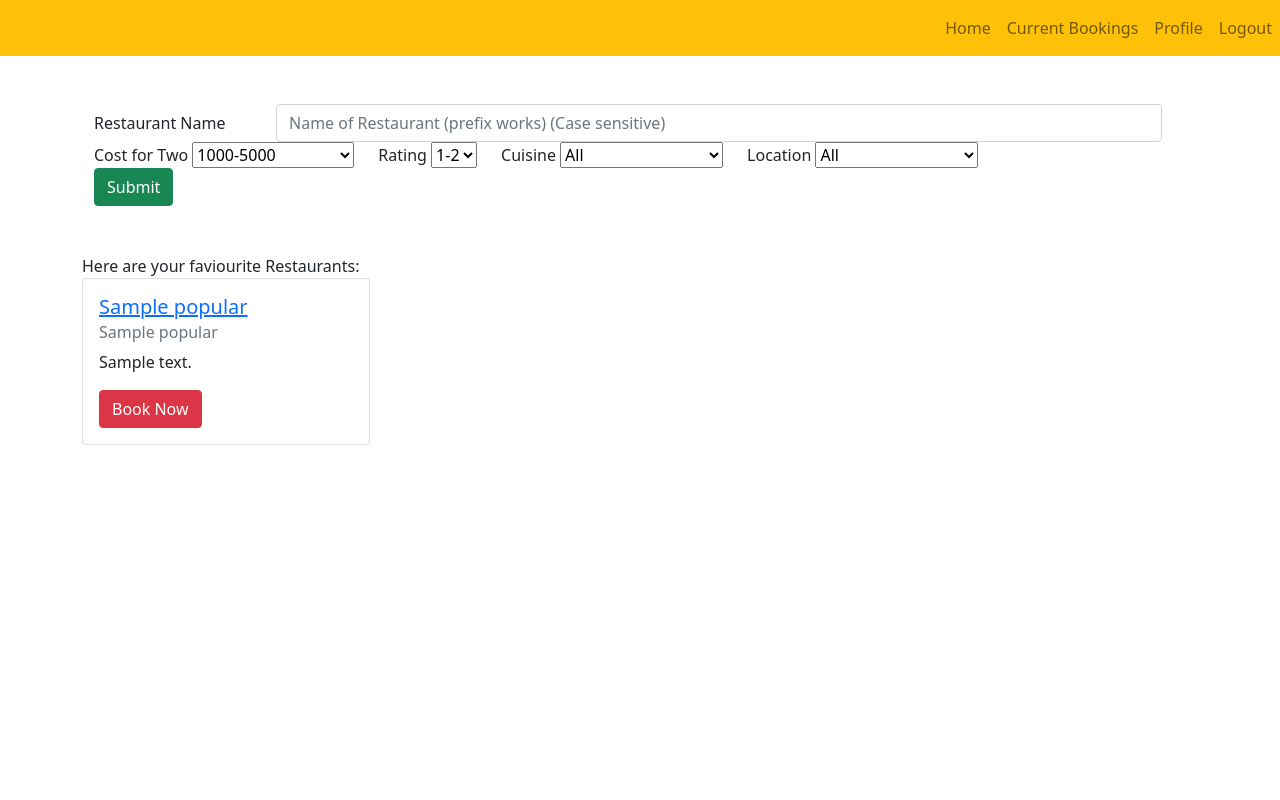
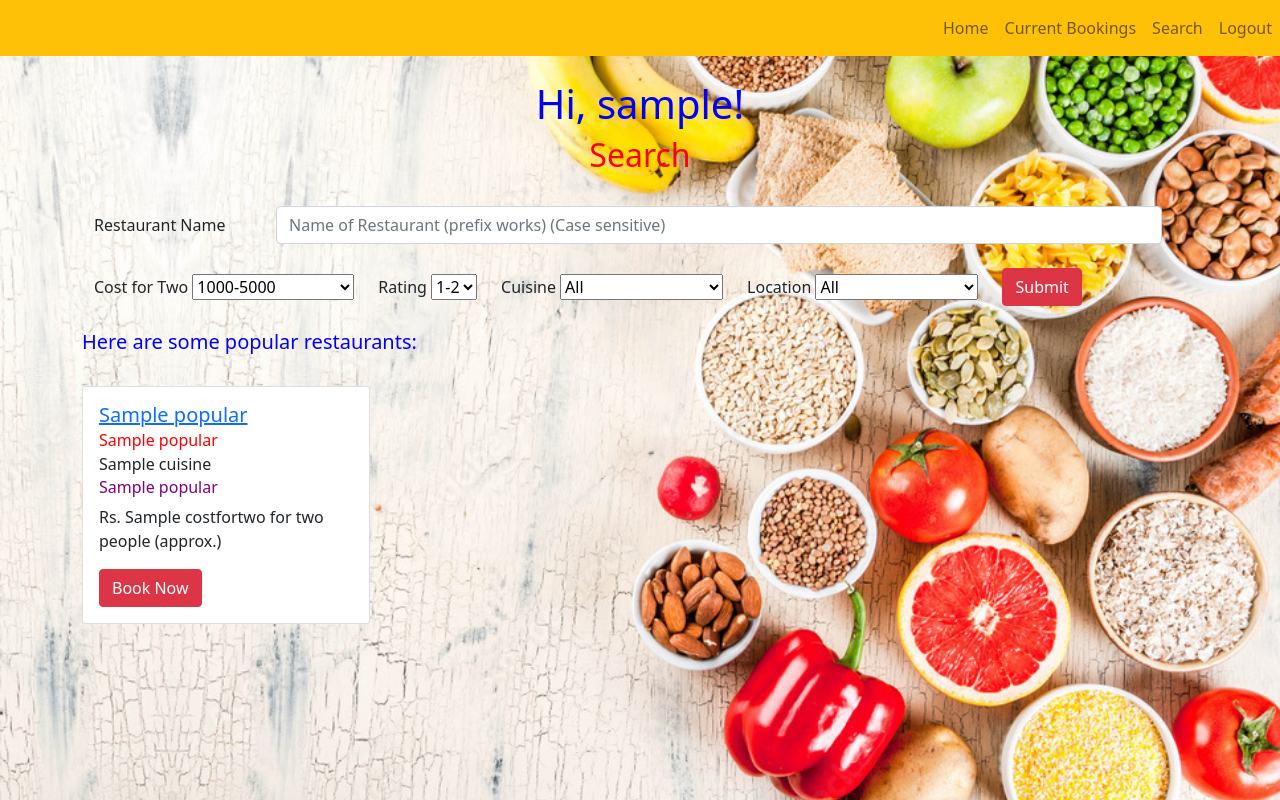
Before and after one commit to rishi1001/DBMS-Project-Restaurant-Booking-Portal, a Flask app: page /profile in a window 1280 px wide. Run offline with Flask 2, Linux system fonts and the light colour scheme; the visitor is signed in with stand-in values (Sample User, id 1); a database or web service that is not in the repository returns one stand-in record (values such as "Sample title"); some libraries are stand-ins or nearby versions.

Commit message:
search complete

```diff
--- a/app.py
+++ b/app.py
@@ -271,17 +271,21 @@ def home():
 def profile():
     if session.get('userid') <= 0:
         return redirect(url_for('home'))
+    conn = get_db_connection()
+    cur = conn.cursor()
+    cur.execute("SELECT username FROM user_login WHERE userid = %s",(session['userid'],))
+    userid=cur.fetchall()[0][0]
     if request.method == 'POST' and request.form['type_'] == '0':
         # how to know if user has actually selected it ?
         cost = int(request.form['cost'])
         if cost==0:
             costlow = 0
+            costhigh = 1000
+        elif cost==1:
+            costlow = 1000
             costhigh = 5000
-        elif cost==1:
+        elif cost==2:
             costlow = 5000
-            costhigh = 10000
-        elif cost==2:
-            costlow = 10000
             costhigh = 999999999
         else:
             costlow = 0
@@ -290,8 +294,6 @@ def profile():
         cuisine = request.form['cuisine']
         rest_pre = request.form['restname']
         location = request.form['location']
-        conn = get_db_connection()
-        cur = conn.cursor()
         cur.execute("SELECT cuisineid FROM cuisinesref WHERE name = %s",(cuisine,))
         print(cuisine)
         if cuisine != 'All':
@@ -311,80 +313,112 @@ def profile():
         if location == 'All':
             if rating==5 and cuisine=='All':
                 if rest_pre=="":
-                    q1 = "SELECT restaurants.name,url,restaurants.restaurantid,address,listedref.name FROM restaurants,listedref WHERE listedref.listedid = restuarants.listedid and costfortwo<%s and costfortwo>=%s limit 10;"
+                    q1 = "SELECT restaurants.name,url,restaurants.restaurantid,address,listedref.name,locationref.name,costfortwo FROM restaurants,listedref,locationref WHERE listedref.listedid = restaurants.listedid and restaurants.locationid=locationref.locationid and costfortwo<%s and costfortwo>=%s limit 100;"
                     cur.execute(q1,(costhigh,costlow))
                 else:
-                    q1 = "SELECT restaurants.name,url,restaurants.restaurantid,address,listedref.name FROM restaurants,cuisines,listedref WHERE costfortwo<%s and costfortwo>=%s and name like %s and restuarants.listedid = listedref.listedid limit 10;"
+                    q1 = "SELECT restaurants.name,url,restaurants.restaurantid,address,listedref.name,locationref.name,costfortwo FROM restaurants,listedref,locationref WHERE costfortwo<%s and costfortwo>=%s and restaurants.name like %s and restaurants.listedid = listedref.listedid and restaurants.locationid=locationref.locationid limit 100;"
                     cur.execute(q1,(costhigh,costlow,rest_pre+'%'))
             elif rating==5 and cuisine!='All':
                 if rest_pre=="":
-                    q1 = "SELECT restaurants.name,url,restaurants.restaurantid,address,listedref.name FROM restaurants,cuisines,listedref WHERE costfortwo<%s and costfortwo>=%s and restaurants.restaurantid = cuisines.restaurantid and cuisines.cuisineid = %s and restuarants.listedid = listedref.listedid limit 10;"
+                    q1 = "SELECT restaurants.name,url,restaurants.restaurantid,address,listedref.name,locationref.name,costfortwo FROM restaurants,cuisines,listedref,locationref WHERE costfortwo<%s and costfortwo>=%s and restaurants.restaurantid = cuisines.restaurantid and cuisines.cuisineid = %s and restaurants.listedid = listedref.listedid and restaurants.locationid=locationref.locationid limit 100;"
                     cur.execute(q1,(costhigh,costlow,cuisineid))
                 else:
-                    q1 = "SELECT restaurants.name,url,restaurants.restaurantid,address,listedref.name FROM restaurants,cuisines,listedref WHERE costfortwo<%s and costfortwo>=%s and name like %s and restaurants.restaurantid = cuisines.restaurantid and cuisines.cuisineid = %s and restuarants.listedid = listedref.listedid limit 10;"
+                    q1 = "SELECT restaurants.name,url,restaurants.restaurantid,address,listedref.name,locationref.name,costfortwo FROM restaurants,cuisines,listedref,locationref WHERE costfortwo<%s and costfortwo>=%s and restaurants.name like %s and restaurants.restaurantid = cuisines.restaurantid and cuisines.cuisineid = %s and restaurants.listedid = listedref.listedid and restaurants.locationid=locationref.locationid limit 100;"
                     cur.execute(q1,(costhigh,costlow,rest_pre+'%',cuisineid))
             elif rating!=5 and cuisine=='All':
                 if rest_pre=="":
-                    q1 = "SELECT restaurants.name,url,restaurants.restaurantid,address,listedref.name FROM restaurants,listedref WHERE costfortwo<%s and costfortwo>=%s and rating < %s and rating>=%s and restuarants.listedid = listedref.listedid limit 10;"
+                    q1 = "SELECT restaurants.name,url,restaurants.restaurantid,address,listedref.name,locationref.name,costfortwo FROM restaurants,listedref,locationref WHERE costfortwo<%s and costfortwo>=%s and rating < %s and rating>=%s and restaurants.listedid = listedref.listedid and restaurants.locationid=locationref.locationid limit 100;"
                     cur.execute(q1,(costhigh,costlow,rating+1,rating))
                 else:
-                    q1 = "SELECT restaurants.name,url,restaurants.restaurantid,address,listedref.name FROM restaurants,cuisines,listedref WHERE costfortwo<%s and costfortwo>=%s and name like %s and rating < %s and rating>=%s and restuarants.listedid = listedref.listedid limit 10;"
+                    q1 = "SELECT restaurants.name,url,restaurants.restaurantid,address,listedref.name,locationref.name,costfortwo FROM restaurants,listedref,locationref WHERE costfortwo<%s and costfortwo>=%s and restaurants.name like %s and rating < %s and rating>=%s and restaurants.listedid = listedref.listedid and restaurants.locationid=locationref.locationid limit 100;"
                     cur.execute(q1,(costhigh,costlow,rest_pre+'%',rating+1,rating))
             else:
                 if rest_pre=="":
-                    q1 = "SELECT restaurants.name,url,restaurants.restaurantid,address,listedref.name FROM restaurants,cuisines,listedref WHERE costfortwo<%s and costfortwo>=%s and rating < %s and rating>=%s and restaurants.restaurantid = cuisines.restaurantid and cuisines.cuisineid = %s and restuarants.listedid = listedref.listedid limit 10;"
+                    q1 = "SELECT restaurants.name,url,restaurants.restaurantid,address,listedref.name,locationref.name,costfortwo FROM restaurants,cuisines,listedref,locationref WHERE costfortwo<%s and costfortwo>=%s and rating < %s and rating>=%s and restaurants.restaurantid = cuisines.restaurantid and cuisines.cuisineid = %s and restaurants.listedid = listedref.listedid and restaurants.locationid=locationref.locationid limit 100;"
                     cur.execute(q1,(costhigh,costlow,rating+1,rating,cuisineid))
                 else:
-                    q1 = "SELECT restaurants.name,url,restaurants.restaurantid,address,listedref.name FROM restaurants,cuisines,listedref WHERE costfortwo<%s and costfortwo>=%s and name like %s and rating < %s and rating>=%s and restaurants.restaurantid = cuisines.restaurantid and cuisines.cuisineid = %s and restuarants.listedid = listedref.listedid limit 10;"
+                    q1 = "SELECT restaurants.name,url,restaurants.restaurantid,address,listedref.name,locationref.name,costfortwo FROM restaurants,cuisines,listedref,locationref WHERE costfortwo<%s and costfortwo>=%s and restaurants.name like %s and rating < %s and rating>=%s and restaurants.restaurantid = cuisines.restaurantid and cuisines.cuisineid = %s and restaurants.listedid = listedref.listedid and restaurants.locationid=locationref.locationid limit 100;"
                     cur.execute(q1,(costhigh,costlow,rest_pre+'%',rating+1,rating,cuisineid))
         else:
             if rating==5 and cuisine=='All':
                 if rest_pre=="":
-                    q1 = "SELECT restaurants.name,url,restaurants.restaurantid,address,listedref.name FROM restaurants,listedref WHERE costfortwo<%s and costfortwo>=%s and locationid=%s and restuarants.listedid = listedref.listedid limit 10;"
+                    q1 = "SELECT restaurants.name,url,restaurants.restaurantid,address,listedref.name,locationref.name,costfortwo FROM restaurants,listedref,locationref WHERE costfortwo<%s and costfortwo>=%s and restaurants.locationid=%s and restaurants.listedid = listedref.listedid and restaurants.locationid=locationref.locationid limit 100;"
                     cur.execute(q1,(costhigh,costlow,locationid))
                 else:
-                    q1 = "SELECT restaurants.name,url,restaurants.restaurantid,address,listedref.name FROM restaurants,cuisines,listedref WHERE costfortwo<%s and costfortwo>=%s and name like %s and locationid=%s and restuarants.listedid = listedref.listedid limit 10;"
+                    q1 = "SELECT restaurants.name,url,restaurants.restaurantid,address,listedref.name,locationref.name,costfortwo FROM restaurants,listedref,locationref WHERE costfortwo<%s and costfortwo>=%s and restaurants.name like %s and restaurants.locationid=%s and restaurants.listedid = listedref.listedid and restaurants.locationid=locationref.locationid limit 100;"
                     cur.execute(q1,(costhigh,costlow,rest_pre+'%',locationid))
             elif rating==5 and cuisine!='All':
                 if rest_pre=="":
-                    q1 = "SELECT restaurants.name,url,restaurants.restaurantid,address,listedref.name FROM restaurants,cuisines,listedref WHERE costfortwo<%s and costfortwo>=%s and locationid=%s and restaurants.restaurantid = cuisines.restaurantid and cuisines.cuisineid = %s and restuarants.listedid = listedref.listedid limit 10;"
+                    q1 = "SELECT restaurants.name,url,restaurants.restaurantid,address,listedref.name,locationref.name,costfortwo FROM restaurants,cuisines,listedref,locationref WHERE costfortwo<%s and costfortwo>=%s and restaurants.locationid=%s and restaurants.restaurantid = cuisines.restaurantid and cuisines.cuisineid = %s and restaurants.listedid = listedref.listedid and restaurants.locationid=locationref.locationid limit 100;"
                     cur.execute(q1,(costhigh,costlow,locationid,cuisineid))
                 else:
-                    q1 = "SELECT restaurants.name,url,restaurants.restaurantid,address,listedref.name FROM restaurants,cuisines,listedref WHERE costfortwo<%s and costfortwo>=%s and name like %s and locationid=%s and restaurants.restaurantid = cuisines.restaurantid and cuisines.cuisineid = %s and restuarants.listedid = listedref.listedid limit 10;"
+                    q1 = "SELECT restaurants.name,url,restaurants.restaurantid,address,listedref.name,locationref.name,costfortwo FROM restaurants,cuisines,listedref,locationref WHERE costfortwo<%s and costfortwo>=%s and restaurants.name like %s and restaurants.locationid=%s and restaurants.restaurantid = cuisines.restaurantid and cuisines.cuisineid = %s and restaurants.listedid = listedref.listedid and restaurants.locationid=locationref.locationid limit 100;"
                     cur.execute(q1,(costhigh,costlow,rest_pre+'%',locationid,cuisineid))
             elif rating!=5 and cuisine=='All':
                 if rest_pre=="":
-                    q1 = "SELECT restaurants.name,url,restaurants.restaurantid,address,listedref.name FROM restaurants,listedref WHERE costfortwo<%s and costfortwo>=%s and rating < %s and rating>=%s and locationid=%s and restuarants.listedid = listedref.listedid limit 10;"
+                    q1 = "SELECT restaurants.name,url,restaurants.restaurantid,address,listedref.name,locationref.name,costfortwo FROM restaurants,listedref,locationref WHERE costfortwo<%s and costfortwo>=%s and rating < %s and rating>=%s and restaurants.locationid=%s and restaurants.listedid = listedref.listedid and restaurants.locationid=locationref.locationid limit 100;"
                     cur.execute(q1,(costhigh,costlow,rating+1,rating,locationid))
                 else:
-                    q1 = "SELECT restaurants.name,url,restaurants.restaurantid,address,listedref.name FROM restaurants,cuisines,listedref WHERE costfortwo<%s and costfortwo>=%s and name like %s and rating < %s and rating>=%s and locationid=%s and restuarants.listedid = listedref.listedid limit 10;"
+                    q1 = "SELECT restaurants.name,url,restaurants.restaurantid,address,listedref.name,locationref.name,costfortwo FROM restaurants,listedref,locationref WHERE costfortwo<%s and costfortwo>=%s and restaurants.name like %s and rating < %s and rating>=%s and restaurants.locationid=%s and restaurants.listedid = listedref.listedid and restaurants.locationid=locationref.locationid limit 100;"
                     cur.execute(q1,(costhigh,costlow,rest_pre+'%',rating+1,rating,locationid))
             else:
                 if rest_pre=="":
-                    q1 = "SELECT restaurants.name,url,restaurants.restaurantid,address,listedref.name FROM restaurants,cuisines,listedref WHERE costfortwo<%s and costfortwo>=%s and rating < %s and rating>=%s and locationid=%s and restaurants.restaurantid = cuisines.restaurantid and cuisines.cuisineid = %s and restuarants.listedid = listedref.listedid  limit 10;"
+                    q1 = "SELECT restaurants.name,url,restaurants.restaurantid,address,listedref.name,locationref.name,costfortwo FROM restaurants,cuisines,listedref,locationref WHERE costfortwo<%s and costfortwo>=%s and rating < %s and rating>=%s and restaurants.locationid=%s and restaurants.restaurantid = cuisines.restaurantid and cuisines.cuisineid = %s and restaurants.listedid = listedref.listedid and restaurants.locationid=locationref.locationid limit 100;"
                     cur.execute(q1,(costhigh,costlow,rating+1,rating,locationid,cuisineid))
                 else:
-                    q1 = "SELECT restaurants.name,url,restaurants.restaurantid,address,listedref.name FROM restaurants,cuisines,listedref WHERE costfortwo<%s and costfortwo>=%s and name like %s and rating < %s and rating>=%s and locationid=%s and restaurants.restaurantid = cuisines.restaurantid and cuisines.cuisineid = %s and restuarants.listedid = listedref.listedid limit 10;"
+                    q1 = "SELECT restaurants.name,url,restaurants.restaurantid,address,listedref.name,locationref.name,costfortwo FROM restaurants,cuisines,listedref,locationref WHERE costfortwo<%s and costfortwo>=%s and restaurants.name like %s and rating < %s and rating>=%s and restaurants.locationid=%s and restaurants.restaurantid = cuisines.restaurantid and cuisines.cuisineid = %s and restaurants.listedid = listedref.listedid and restaurants.locationid=locationref.locationid limit 100;"
                     cur.execute(q1,(costhigh,costlow,rest_pre+'%',rating+1,rating,locationid,cuisineid))
+        restaurants = cur.fetchall()
+        restaurants = [[x[0], x[1], x[2], x[3], x[4], x[5], x[6]] for x in restaurants]
+        # print(restaurants)
+        for i in range(len(restaurants)):
+            if restaurants[i][6] is None:
+                restaurants[i][6] = 'Unknown'
+            else:
+                restaurants[i][6] = 'Rs. '+str(restaurants[i][6])+' for two people (approx.)'
+            q1 = "SELECT name FROM cuisines,cuisinesref WHERE restaurantid=%s and cuisines.cuisineid=cuisinesref.cuisineid;"
+            cur.execute(q1, (restaurants[i][2],))
+            restaurants[i].append('')
+            for x in cur.fetchall():
+                restaurants[i][7] += x[0]+', '
+            if len(restaurants[i][7]) > 0:
+                restaurants[i][7] = restaurants[i][7][:-2]
+            else:
+                restaurants[i][7] = 'Unknown'
+        print(restaurants)
 
-
-        restaurants = cur.fetchall()
-        print(restaurants)
         cur.execute("SELECT name FROM cuisinesref ORDER BY name")
         cuisines = cur.fetchall()
         cur.execute("SELECT name FROM locationref ORDER BY name")
         location = cur.fetchall()
-        return render_template('profile.html', restaurants = restaurants, cuisines = cuisines, location=location, sess=session)
+        return render_template('profile.html', restaurants = restaurants, cuisines = cuisines, location=location, sess=session, search=1, userid=userid)
     # return render_template('profile.html')
     conn = get_db_connection()
     cur = conn.cursor()
-    cur.execute("SELECT popular.name,url,popular.restaurantid,address,listedref.name FROM popular,cuisines,listedref WHERE popular.restaurantid = cuisines.restaurantid and popular.listedid = listedref.listedid limit 100;")
+    cur.execute("SELECT popular.name,url,popular.restaurantid,address,listedref.name,locationref.name,costfortwo FROM popular,listedref,locationref WHERE popular.listedid = listedref.listedid and popular.locationid=locationref.locationid;")
+    # cur.execute("SELECT name,url,restaurantid,address FROM popular limit 100;")
     restaurants = cur.fetchall()
+    restaurants = [[x[0], x[1], x[2], x[3], x[4], x[5], x[6]] for x in restaurants]
+    for i in range(len(restaurants)):
+        if restaurants[i][6] is None:
+            restaurants[i][6] = 'Unknown'
+        else:
+            restaurants[i][6] = 'Rs. '+str(restaurants[i][6])+' for two people (approx.)'
+        q1 = "SELECT name FROM cuisines,cuisinesref WHERE restaurantid=%s and cuisines.cuisineid=cuisinesref.cuisineid;"
+        cur.execute(q1, (restaurants[i][2],))
+        restaurants[i].append('')
+        for x in cur.fetchall():
+            restaurants[i][7] += x[0]+', '
+        if len(restaurants[i][7]) > 0:
+            restaurants[i][7] = restaurants[i][7][:-2]
+        else:
+            restaurants[i][7] = 'Unknown'
+    print(restaurants)
     cur.execute("SELECT name FROM cuisinesref ORDER BY name")
     cuisines = cur.fetchall()
     cur.execute("SELECT name FROM locationref ORDER BY name")
     location = cur.fetchall()
-    return render_template('profile.html', restaurants = restaurants, cuisines = cuisines, location=location, sess=session)
+    return render_template('profile.html', restaurants = restaurants, cuisines = cuisines, location=location, sess=session, search = 0, userid=userid)
 
 @app.route('/booking', methods=['GET', 'POST'])
 def booking():
--- a/templates/base2.html
+++ b/templates/base2.html
@@ -26,7 +26,7 @@
             </li>
             <li class="nav-item">
                 <a class="nav-link" href="{{ url_for('profile')}}">
-                  Profile
+                  Search
                 </a>
             </li>
             <li class="nav-item">
--- a/templates/booking.html
+++ b/templates/booking.html
@@ -43,7 +43,7 @@ background-size:cover;
             <form>
                 <br>
                 <input type="hidden" name="type_" value= "bth" id= "type_" />
-                <button type="submit" class="btn btn-danger btn-lg">Back to Home</button>
+                <button type="submit" class="btn btn-danger btn-lg">Back to Search</button>
                 <br>
             </form>
         </div>
--- a/templates/current_bookings.html
+++ b/templates/current_bookings.html
@@ -8,7 +8,7 @@ height:100%;
 background-size:cover;
 }
 </style>
-<h1 style="color:purple;text-align: center;" > Current Bookings </h1>
+<h1 style="color:blue;text-align: center;" > Current Bookings </h1>
 {% for b in context.current_bookings%}
 		<div class = "card">
 			<div class = "text-center">
--- a/templates/profile.html
+++ b/templates/profile.html
@@ -1,6 +1,16 @@
 {% extends 'base2.html' %}
 {% block content %}
-<br><br>
+<style>
+    body{
+background-image:url('../static/pic6.jpg');
+background-repeat: no-repeat;
+height:100%;
+background-size:cover;
+}
+</style>
+<br>
+<div class="text-center" style="color:blue"><h1>Hi, {{userid}}!</h1></div>
+<div class="text-center" style="color:red"><h2>Search</h2></div><br>
 <div class="container">
     <form class="justify-content-center" method="POST">
         <div class="form row align-items-center">
@@ -10,7 +20,9 @@
                     <input type="restname" class="form-control" id="restname" name="restname" aria-describedby="usernamelHelp" placeholder="Name of Restaurant (prefix works) (Case sensitive)">
                 </div>
             </div>
-            <div class="col-auto">
+
+            <div class="col-auto justify-content-center">
+                <br>
                 <div class="form-group">
                     <label for="exampleCost">Cost for Two</label>
                     <select name="cost" id = "cost" placeholder = "Select Cost">
@@ -43,6 +55,7 @@
             </div>
             <br>
             <div class="col-auto">
+                <br>
                 <div class="form-group">
                     <label for="exampleRatingr">Rating</label>
                     <select name="rating" id = "rating" placeholder = "Select Rating">
@@ -98,6 +111,7 @@
                 </div>
             </div>
             <div class="col-auto">
+                <br>
                 <div class="form-group">
                     <label for="exampleCuisine">Cuisine</label>
                     <select name="cuisine" id = "cuisine" placeholder = "Select Cuisine">
@@ -113,6 +127,7 @@
                 </div>
             </div>
             <div class="col-auto">
+                <br>
                 <div class="form-group">
                     <label for="exampleLocation">Location</label>
                     <select name="location" id = "location" placeholder = "Select Location">
@@ -127,13 +142,22 @@
                     </select>
                 </div>
             </div>
+            <div class="col-auto">
+                <br>
+                <button type="submit" class="btn btn-danger btn-small">Submit</button>
+            </div>
         </div>
         <input type="hidden" name="type_" value= "0" id= "type_" />
-    <button type="submit" class="btn btn-success btn-small">Submit</button>
+
     </form>
 </div>
-<br><br>
-Here are your faviourite Restaurants:
+<br>
+{%if search == 0%}
+<div style="color:blue"><h5>Here are some popular restaurants:</h5></div><br>
+{%endif%}
+{%if search == 1%}
+<div style="color:blue"><h5>Search Results:</h5></div><br>
+{%endif%}
 <!-- <div class='card-group'> -->
 <div class="row row-cols-1 row-cols-md-3">
     {% for restaurant in restaurants %}
@@ -142,8 +166,10 @@ Here are your faviourite Restaurants:
             <form class="justify-content-center" method="GET" action="{{url_for('booking')}}">
                 <div class="card-body">
                     <h5 class="card-title"><a href="{{url_for('restdisplay')}}?restid={{restaurant[2]}}" class="card-link">{{restaurant[0]}}</a></h5>
-                    <h6 class="card-subtitle mb-2 text-muted">{{restaurant[4]}}</h6>
-                    <p class="card-text">{{restaurant[3]}}</p>
+                    <h6 class="card-subtitle mb-2 text-muted"><div style="color:red">{{restaurant[5]}}</div></h6>
+                    <h6 class="card-subtitle mb-2">{{restaurant[7]}}</h6>
+                    <h6 class="card-subtitle mb-2"><div style="color:purple">{{restaurant[4]}}</div></h6>
+                    <p class="card-text">{{restaurant[6]}}</p>
                     <input type="hidden" name="restid" value= "{{restaurant[2]}}" id= "type_" />
                     <button type="submit" name="booking_restaurant" value={{restaurant[2]}} class="btn btn-danger btn-small" method="GET">Book Now</button>
                 </div>
```
Also changed, not shown: create_tables.sql (+20 -12 lines).
